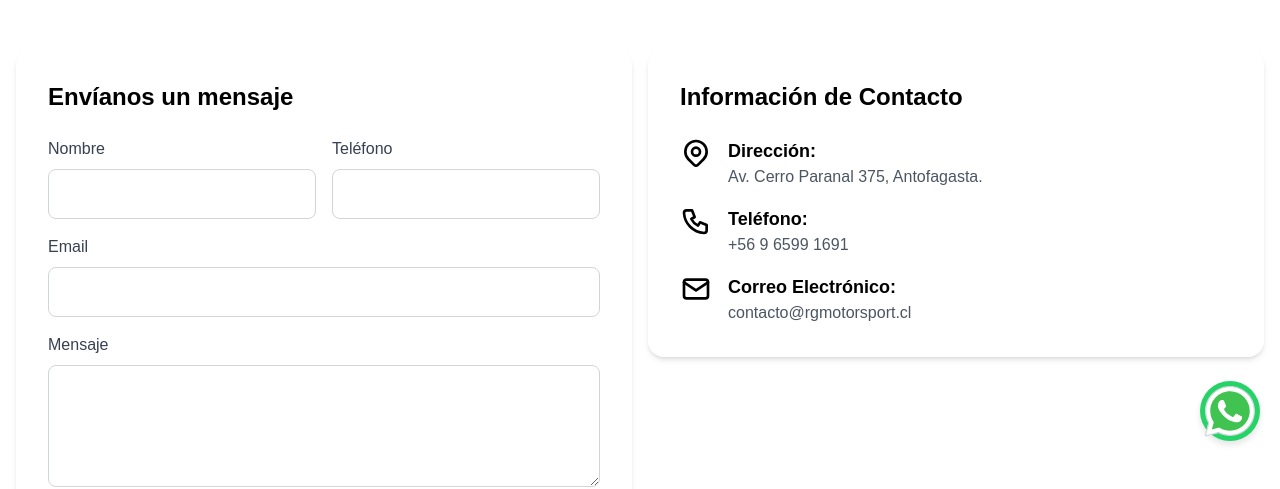
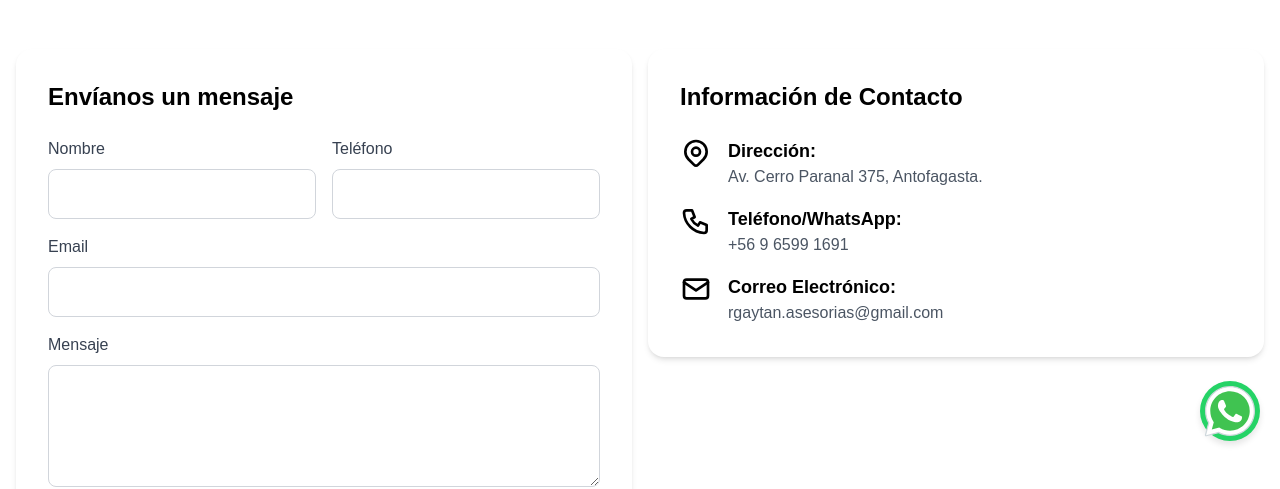
Before and after one commit to venpudev/rg-motor-sport, an Astro site: page /contacto in a window 1280 px wide. Shown: the part 339-828 px from the top of the page. Built offline with nearby package versions, Linux system fonts and the light colour scheme; Astro itself is replaced by a stand-in of ours.

Commit message:
Update contact information in contacto.astro

```diff
--- a/src/pages/contacto.astro
+++ b/src/pages/contacto.astro
@@ -39,7 +39,7 @@ import { Icon } from 'astro-icon/components'
               <div class="flex items-start space-x-4">
                 <Icon name="phone-black" class="w-8 h-8" />
                  <div>
-                   <h3 class="font-semibold text-lg">Teléfono:</h3>
+                   <h3 class="font-semibold text-lg">Teléfono/WhatsApp:</h3>
                    <a href="tel:+56965991691" class="text-gray-600 py-1">+56 9 6599 1691</a>
                  </div>
                </div>
@@ -47,7 +47,7 @@ import { Icon } from 'astro-icon/components'
                 <Icon name="mail-black" class="w-8 h-8" />
                  <div>
                    <h3 class="font-semibold text-lg">Correo Electrónico:</h3>
-                   <a href="mailto:contacto@rgmotorsport.cl" class="text-gray-600 py-1">contacto@rgmotorsport.cl</a>
+                   <a href="mailto:rgaytan.asesorias@gmail.com" class="text-gray-600 py-1">rgaytan.asesorias@gmail.com</a>
                  </div>
                </div>
             </div>
```
